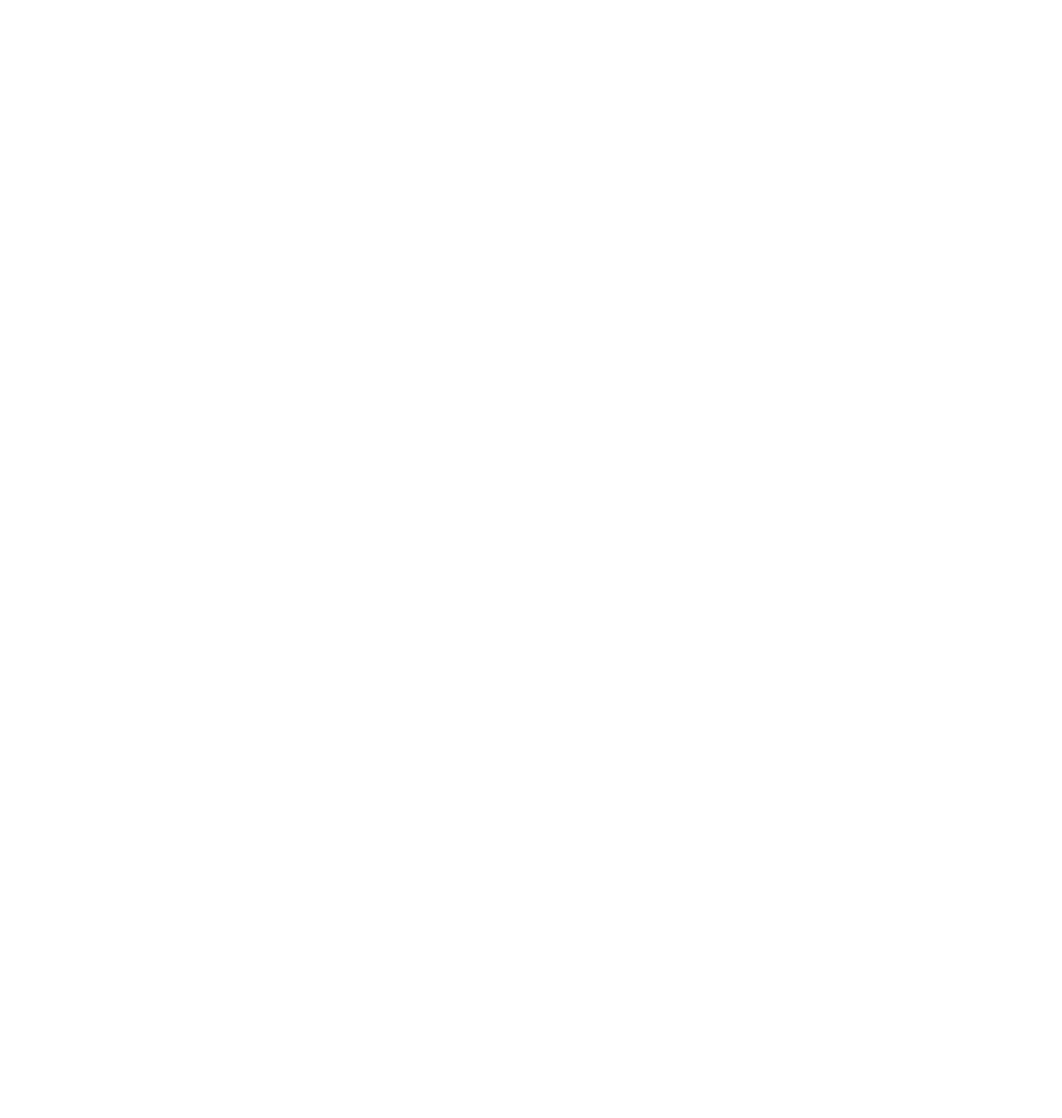
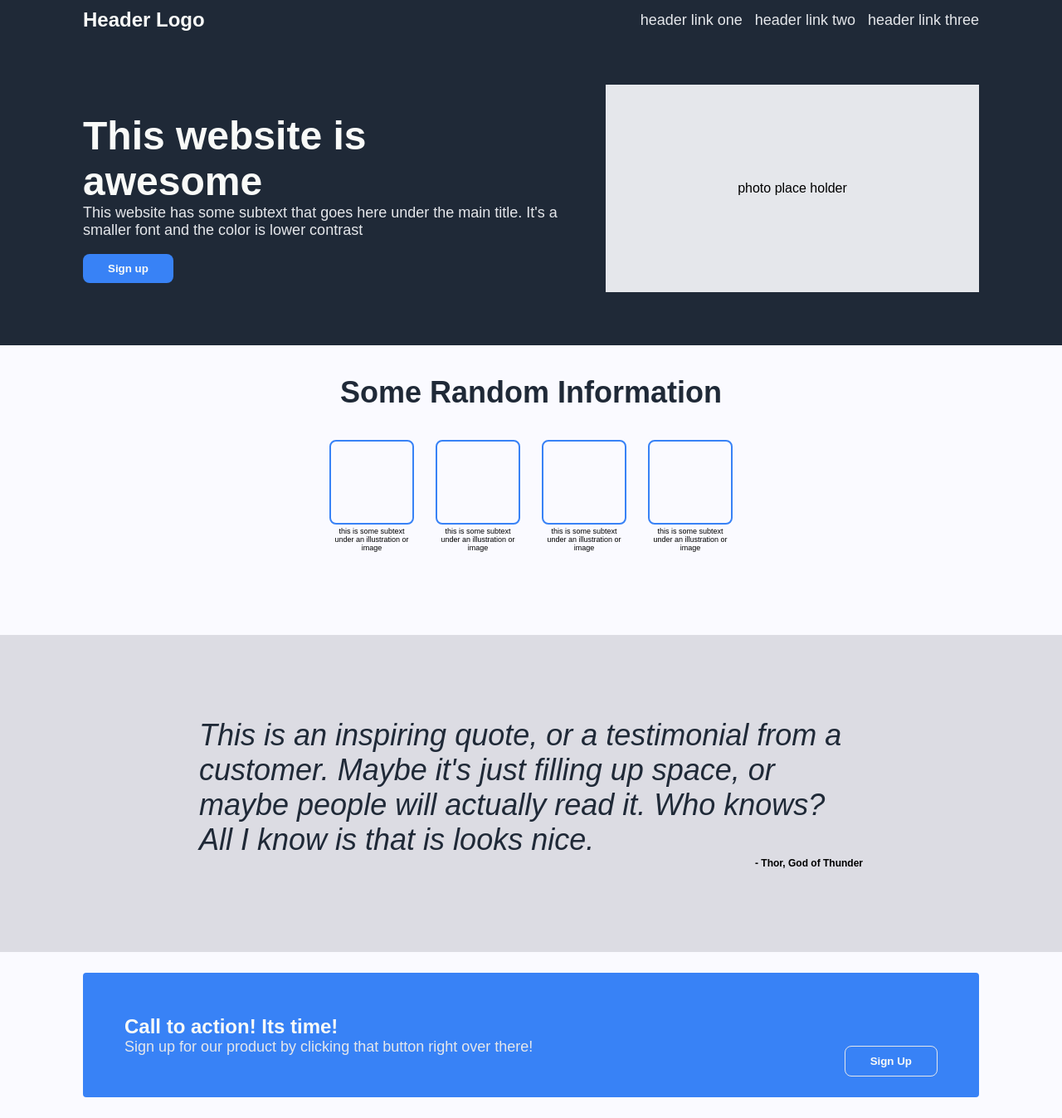
Before and after one commit to saturn-return/red-hair, a plain HTML site: page index.html in a window 1280 px wide. Shown: the whole page at 83% size. Before the commit the page ends 800 px from the top, so only its background shows below. Drawn offline with Linux system fonts and the light colour scheme.

Commit message:
add initial html and css

```diff
--- a/index.html
+++ b/index.html
@@ -4,8 +4,69 @@
     <meta charset="UTF-8">
     <meta name="viewport" content="width=device-width, initial-scale=1.0">
     <title>Document</title>
+    <link rel="stylesheet" href="../red-hair/styles.css" />
 </head>
 <body>
-
+    <div class="layers">
+        <div class="header">
+           <div class="headerone"> Header Logo</div>
+           <div class="headertwo">
+               <a class="headerlink">header link one</a>
+               <a class="headerlink">header link two</a>
+               <a class="headerlink">header link three</a>
+            </div>
+        </div>
+        <div class="firstlayer">
+           <div class="firstparagraph">
+            <div class="firsttext">
+               <p class="awesomewebsite"> This website is awesome</p>
+               <p class="subtext"> This website has some subtext that goes here under the main title. It's a smaller font and the color is lower contrast</p>
+            </div>
+               <button class="signup">Sign up</button>
+           </div>
+           <div class="photo"> photo place holder </div>
+       </div>
+       <div class="secondlayer">
+         <div class="headerlayer2">
+           <p>Some Random Information</p>
+         </div>
+         <div class="imagerow">
+           <div class="imagegroup">
+             <div class="image"> </div>
+             <div class="imagetext">this is some subtext under an illustration or image</div>
+           </div>
+           <div class="imagegroup">
+             <div class="image"> </div>
+             <div class="imagetext">this is some subtext under an illustration or image</div>
+           </div>
+           <div class="imagegroup">
+             <div class="image"> </div>
+             <div class="imagetext">this is some subtext under an illustration or image</div>
+           </div>
+           <div class="imagegroup">
+                <div class="image"> </div>
+                <div class="imagetext">this is some subtext under an illustration or image</div>
+               </div>
+           </div>
+       </div>
+       </div>
+       <div class="thirdlayer">
+         <div class="fullquote">
+           <div class="quote">
+               This is an inspiring quote, or a testimonial from a customer. Maybe it's just filling up space, or maybe people will actually read it. Who knows? All I know is that is looks nice.
+           </div>
+           <div class="quoter">- Thor, God of Thunder</div>
+         </div>
+       </div>
+       <div class="footer">
+           <div class="bluebox">
+             <div class="bluetext">
+               <div class="headerone">Call to action! Its time!</div>
+               <div class="subtext">Sign up for our product by clicking that button right over there!</div>
+             </div>
+             <button class="adbutton">Sign Up</button>
+           </div>
+       </div>
+       </div>
 </body>
 </html>
--- /dev/null
+++ b/styles.css
@@ -0,0 +1,193 @@
+body {
+    display: flex;
+    flex-direction: column;
+    margin: 0;
+    font-family: sans-serif;
+    flex: 1;
+
+
+}
+
+
+.firstlayer {
+    display: flex;
+    align-items: flex-start;
+    align-items: center;
+    gap: 20px;
+    padding-top: 50px;
+    padding-bottom: 50px;
+}
+
+.header,
+.firstlayer {
+    padding-left: 100px;
+    padding-right: 100px;
+    display: flex;
+    justify-content: space-between;
+    background-color: #1F2937;
+    align-items: center;
+}
+
+.header {
+    padding-top: 10px;
+}
+
+.headerone {
+    font-size: 24px;
+    color: #F9FAF8;
+    font-weight: bold;
+}
+
+.headertwo {
+    display: flex;
+    gap: 15px;
+    color: #E5E7EB;
+    font-size: 18px;
+    font-weight: 200;
+
+}
+
+
+.firsttext {
+    display: flex;
+    flex-direction: column;
+}
+
+.awesomewebsite {
+    font-weight: bolder;
+    font-size: 48px;
+    color: #F9FAF8;
+    margin-bottom: 0px;
+    max-width: 500px;
+}
+
+.subtext {
+    font-size:18px;
+    color: #E5E7EB;
+    margin-top: 0px;
+    width:600px;
+    font-weight: 200;
+}
+
+button {
+    padding: 10px 30px;
+    background-color: #3882F6;
+    color: #F9FAF8;
+    font-weight: bold;
+    border-radius: 8px;
+    border: 0px;
+    margin-bottom: 25px;
+}
+
+.photo {
+    display: flex;
+    min-width: 450px;
+    min-height: 250px;
+    background-color: #E5E7EB;
+    justify-content: center;
+    align-items: center;
+}
+
+.secondlayer {
+    background-color: #FAFAFF;
+    display: flex;
+    align-items: center;
+    justify-content: top;
+    flex-direction: column;
+    flex-wrap:wrap;
+}
+
+.headerlayer2 {
+    font-size: 36px;
+    color: #1F2937;
+    font-weight: bolder;
+}
+
+.imagerow {
+    display: flex;
+    flex-direction: row;
+    gap: 30px;
+    padding-bottom: 100px;
+
+}
+
+.imagegroup {
+    display: flex;
+    align-items: center;
+    flex-direction: column;
+    font-size: 9px;
+    width: 98px;
+    gap: 3px;
+    text-align: center;
+}
+
+.image {
+    height: 98px;
+    width: 98px;
+    border: solid;
+    border-radius: 8px;
+    border-color: #3882F6;
+    border-width: 2px;
+}
+
+.thirdlayer {
+    background-color: #dcdce3;
+    display: flex;
+    justify-content: center;
+    align-items: center;
+
+}
+
+.fullquote {
+    width: 800px;
+    display: flex;
+    flex-direction: column;
+    padding-top: 100px;
+    padding-bottom: 100px;
+}
+.quote {
+    font-size: 36px;
+    font-style: italic;
+    font-weight: 150;
+    color: #1F2937;
+}
+.quoter {
+    margin-left: auto;
+    font-size: 12px;
+    font-weight: bold;
+}
+
+
+.footer {
+    display: flex;
+    align-items: center;
+    background-color: #FAFAFF;
+    height: 200px;
+}
+.bluebox {
+    display: flex;
+    flex:1;
+    flex-wrap: wrap;
+    align-items: center;
+    justify-content: space-between;
+    padding: 0 50px;
+    margin-left: 100px;
+    margin-right: 100px;
+    height:150px;
+    border-radius:4px;
+    background-color: #3882F6;
+
+}
+
+.bluetext {
+    width: 500px;
+}
+.adbutton {
+    flex-shrink: 0;
+    align-self: flex-end;
+    border: solid;
+    border-color: #E5E7EB;
+    border-radius: 8px;
+    border-width: 1px;
+
+}
```
